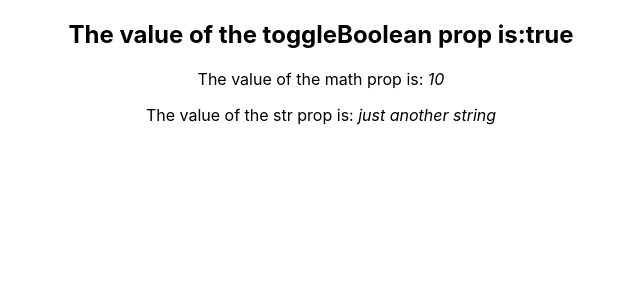
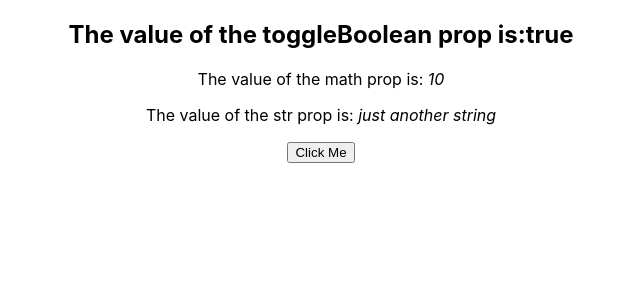
Before and after one commit to AnhDungPham2901/react-meta-course, a React (Create React App) app: page / in a window 1280 px wide. Shown: the top 300 px of the page, without its empty margins (319-959 px from the left). Built offline with nearby package versions, Linux system fonts and the light colour scheme.

Commit message:
event handler in React

```diff
--- a/src/App.js
+++ b/src/App.js
@@ -1,5 +1,6 @@
 import logo from './logo.svg';
 import './App.css';
+import Btn from './components/Btn';
 
 function Header() {
   return (
@@ -31,6 +32,7 @@ function App() {
                 math={(10 + 20) / 3}
                 str={str1 + ' another ' + 'string'}
             />
+            <Btn />
         </div>
     );
 }
--- /dev/null
+++ b/src/components/Btn.js
@@ -0,0 +1,27 @@
+// function Btn() {
+//     const clickHandler = () => {
+//         console.log("Button clicked!");
+//     };
+
+//     return (
+//         <button className="btn" onClick={clickHandler}>
+//             Click Me
+//         </button>
+//     );
+// }
+
+// onMouseHover event
+function Btn() {
+   const mouseOverHandler = () => {
+       console.log("Mouse is over the button!");
+   };
+
+    return (
+        <button className="btn" onMouseOver={mouseOverHandler}>
+            Click Me
+        </button>
+    );
+}
+
+
+export default Btn;
```
